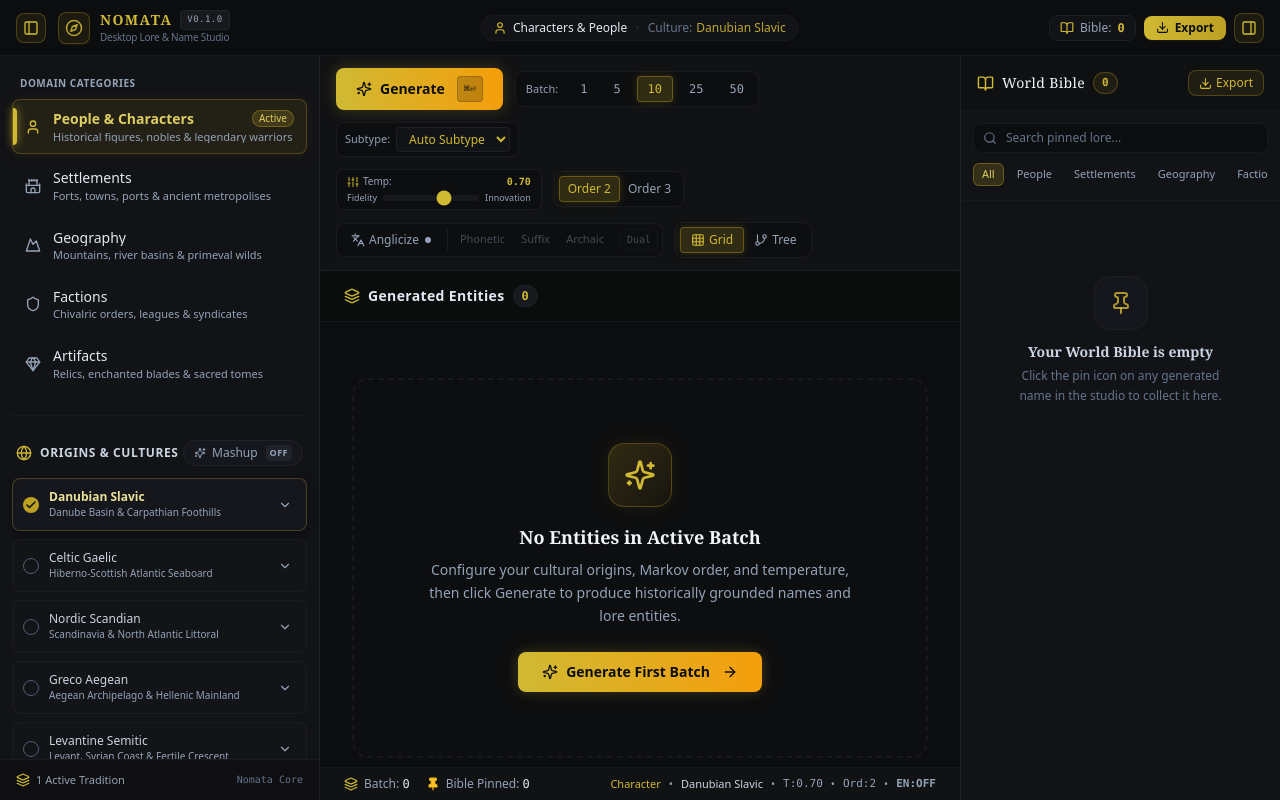
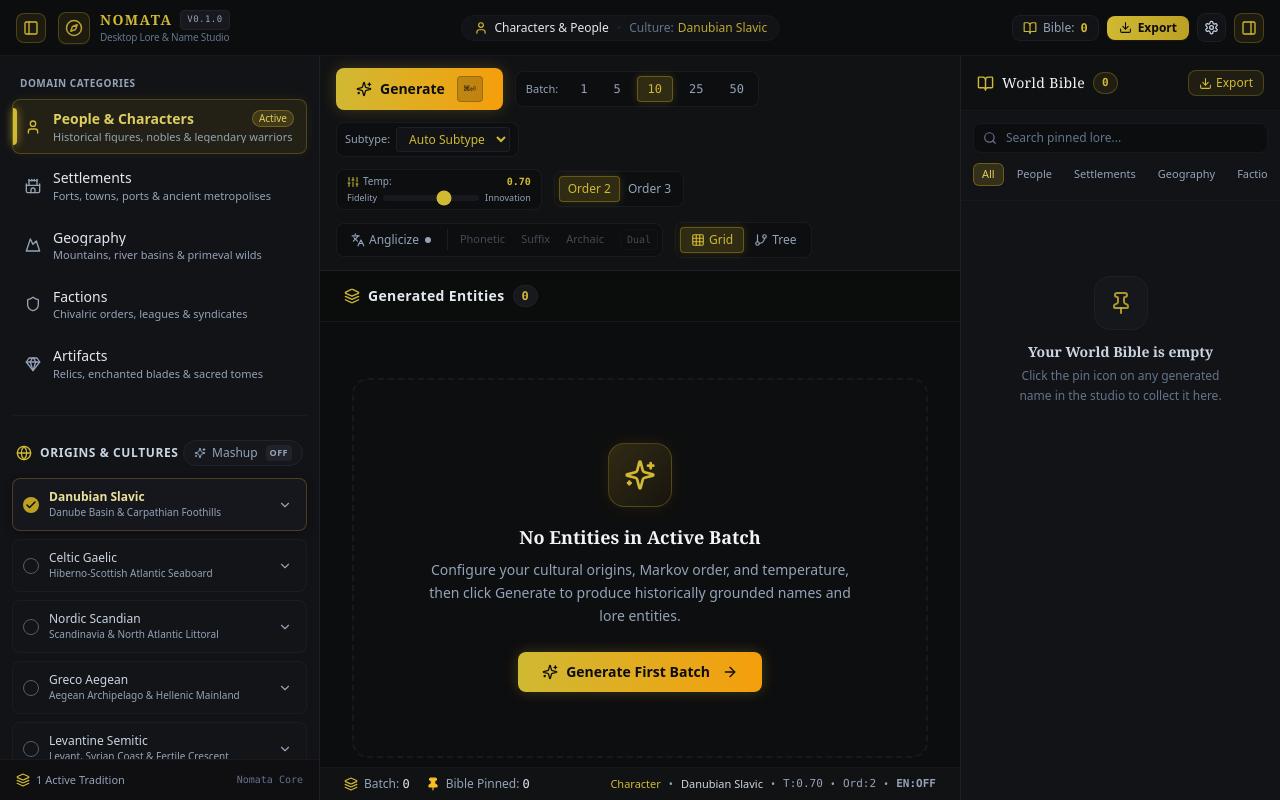
Before and after one commit to zeno-taipu/Nomata-Name-Generator, a React (Vite) app: page / in a window 1280 px wide. Built offline with nearby package versions, Linux system fonts and the light colour scheme.

Commit message:
feat: wire Settings modal, shortcut Cmd+,, and theme initialization in App.tsx

```diff
--- a/src/App.tsx
+++ b/src/App.tsx
@@ -3,11 +3,14 @@ import { AppHeader } from './components/header';
 import { LeftSidebar } from './components/sidebar';
 import { CenterStudio } from './components/studio';
 import { RightShelf } from './components/shelf';
+import { SettingsModal } from './components/settings';
 import { useNominaStore } from './store/useNominaStore';
+import { applyThemeToDOM } from './utils/theme';
 import type { LoreEntity } from './types/domain';
 
 export interface DesktopShortcutActions {
   toggleExportModal: () => void;
+  toggleSettingsModal: () => void;
   toggleLeftSidebar: () => void;
   toggleRightShelf: () => void;
 }
@@ -50,6 +53,10 @@ export function handleDesktopShortcuts(
     e.preventDefault?.();
     actions.toggleRightShelf();
     return true;
+  } else if (e.key === ',') {
+    e.preventDefault?.();
+    actions.toggleSettingsModal();
+    return true;
   }
   return false;
 }
@@ -58,9 +65,16 @@ export const App: React.FC = () => {
   const [isLeftSidebarCollapsed, setIsLeftSidebarCollapsed] = useState<boolean>(false);
   const [isRightShelfCollapsed, setIsRightShelfCollapsed] = useState<boolean>(false);
   const [isExportModalOpen, setIsExportModalOpen] = useState<boolean>(false);
+  const [isSettingsModalOpen, setIsSettingsModalOpen] = useState<boolean>(false);
   const [centerViewMode, setCenterViewMode] = useState<'grid' | 'tree'>('grid');
 
+  const themeSettings = useNominaStore((s) => s.themeSettings);
   const setActiveEntityId = useNominaStore((s) => s.setActiveEntityId);
+
+  // Initialize and synchronize dynamic CSS theme variables on document root
+  useEffect(() => {
+    applyThemeToDOM(themeSettings);
+  }, [themeSettings]);
 
   // Global desktop keyboard shortcuts
   useEffect(() => {
@@ -69,6 +83,7 @@ export const App: React.FC = () => {
     const handleKeyDown = (e: KeyboardEvent) => {
       handleDesktopShortcuts(e, {
         toggleExportModal: () => setIsExportModalOpen((prev) => !prev),
+        toggleSettingsModal: () => setIsSettingsModalOpen((prev) => !prev),
         toggleLeftSidebar: () => setIsLeftSidebarCollapsed((prev) => !prev),
         toggleRightShelf: () => setIsRightShelfCollapsed((prev) => !prev),
       });
@@ -102,6 +117,7 @@ export const App: React.FC = () => {
         rightShelfCollapsed={isRightShelfCollapsed}
         onToggleRightShelf={() => setIsRightShelfCollapsed((prev) => !prev)}
         onOpenExport={() => setIsExportModalOpen(true)}
+        onOpenSettings={() => setIsSettingsModalOpen(true)}
       />
 
       {/* Main 3-Column Studio Body */}
@@ -131,6 +147,12 @@ export const App: React.FC = () => {
           onInspectTree={handleInspectTree}
         />
       </div>
+
+      {/* Settings Modal (Appearance, Data Import, Presets) */}
+      <SettingsModal
+        isOpen={isSettingsModalOpen}
+        onClose={() => setIsSettingsModalOpen(false)}
+      />
     </div>
   );
 };
--- a/src/components/header/AppHeader.tsx
+++ b/src/components/header/AppHeader.tsx
@@ -11,6 +11,7 @@ import {
   Shield,
   Sparkles,
   Layers,
+  Settings,
   type LucideIcon,
 } from 'lucide-react';
 import { useNominaStore } from '../../store/useNominaStore';
@@ -26,6 +27,7 @@ export interface AppHeaderProps {
   onToggleLeftSidebar?: () => void;
   onToggleRightShelf?: () => void;
   onOpenExport?: () => void;
+  onOpenSettings?: () => void;
   className?: string;
 }
 
@@ -45,6 +47,7 @@ export const AppHeader: React.FC<AppHeaderProps> = ({
   onToggleLeftSidebar,
   onToggleRightShelf,
   onOpenExport,
+  onOpenSettings,
   className,
 }) => {
   const leftCollapsed = isLeftSidebarCollapsed ?? leftSidebarCollapsed ?? false;
@@ -186,6 +189,18 @@ export const AppHeader: React.FC<AppHeaderProps> = ({
           <span className="hidden sm:inline">Export</span>
         </button>
 
+        {/* Settings Cog Button */}
+        <button
+          type="button"
+          data-testid="header-settings-btn"
+          aria-label="Settings & Appearance"
+          title="Settings & Appearance (Cmd+,)"
+          onClick={onOpenSettings}
+          className="p-1.5 rounded-lg border border-charcoal-750 bg-charcoal-900 text-slate-300 hover:text-gold-400 hover:border-gold-500/40 transition-colors"
+        >
+          <Settings size={15} />
+        </button>
+
         {/* Right Shelf Toggle Button */}
         <button
           type="button"
--- a/src/components/settings/DataImportTab.tsx
+++ b/src/components/settings/DataImportTab.tsx
@@ -4,11 +4,8 @@ import {
   Upload,
   FileText,
   CheckCircle,
-  Clock,
-  Sparkles,
   Info,
   ShieldCheck,
-  AlertCircle,
 } from 'lucide-react';
 import { cultures } from '../../data/cultures';
 
```
Also changed, not shown: 2 other files (tests, documents, lock files or other folders).
